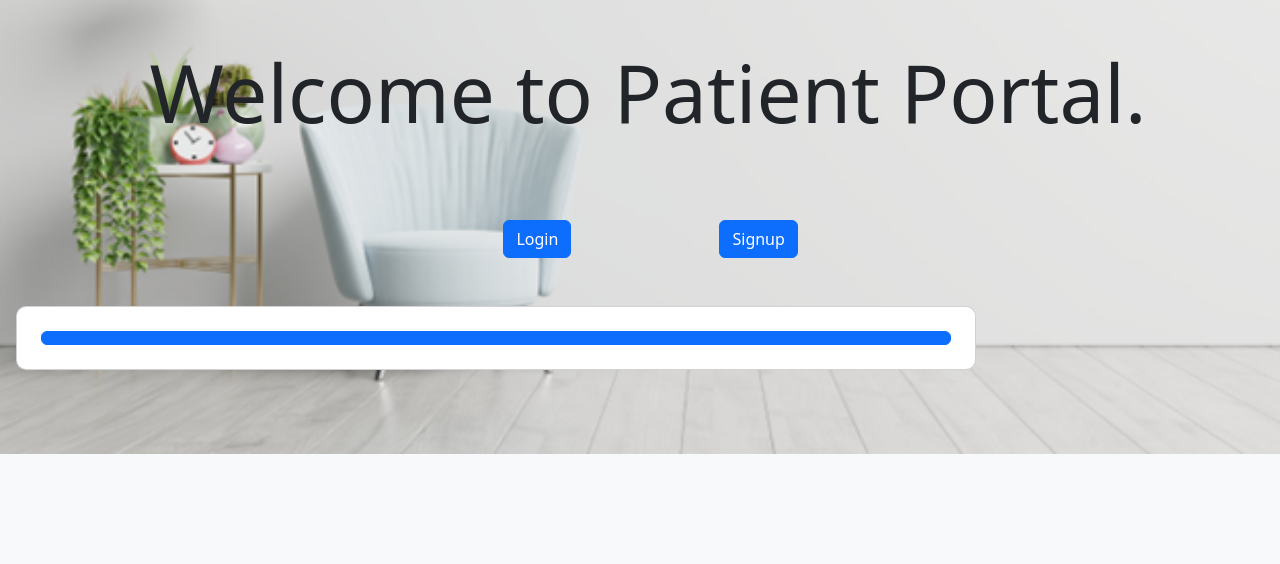
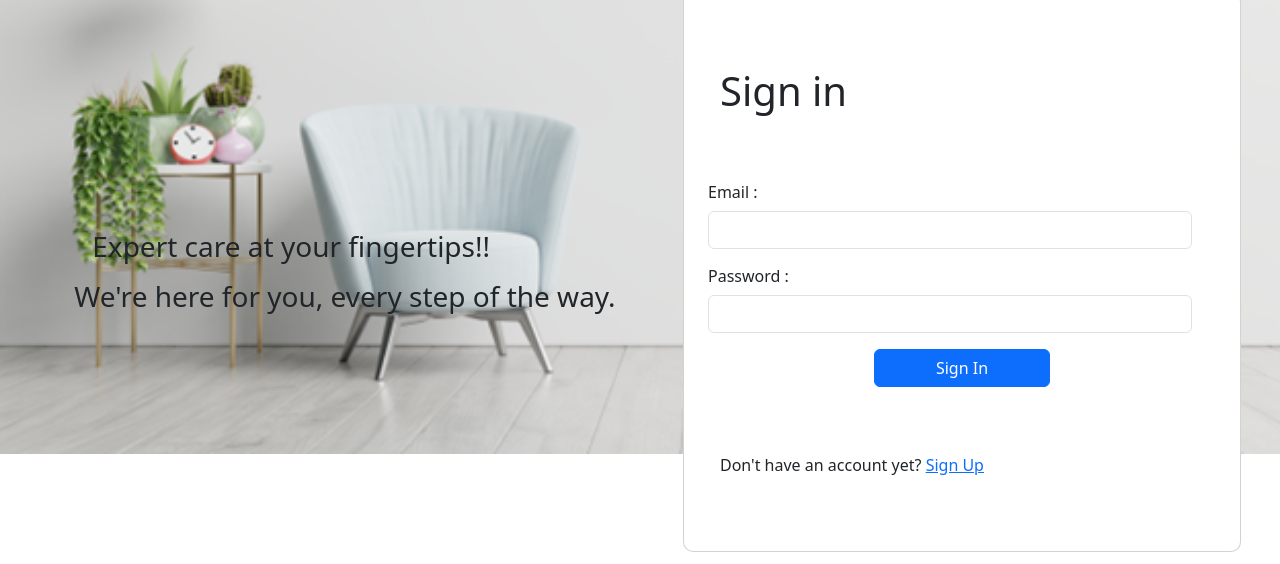
Before and after one commit to parimalingle1805/patient-portal, a Django app: page / in a window 1280 px wide. Shown: the part 346-910 px from the top of the page. Before the commit the page ends 800 px from the top, so only its background shows below. Run offline with Django 5.2, Linux system fonts and the light colour scheme; some libraries are stand-ins or nearby versions.

Commit message:
finalized login and register page layout

```diff
--- a/patient_portal/settings.py
+++ b/patient_portal/settings.py
@@ -25,7 +25,7 @@ SECRET_KEY = 'django-insecure-8#_*(%e@ws&*oi(9-r0-v(&+ovz4q5nny2z!i@fmvk^7li!=q%
 # SECURITY WARNING: don't run with debug turned on in production!
 DEBUG = True
 
-ALLOWED_HOSTS = ['192.168.4.32']
+ALLOWED_HOSTS = ['192.168.4.32', '127.0.0.1']
 
 
 # Application definition
--- a/patient_portal_app/templates/base.html
+++ b/patient_portal_app/templates/base.html
@@ -5,13 +5,14 @@
         <meta charset="UTF-8">
         <meta name="viewport" content="width=device-width, initial-scale=1">
         <link href="https://cdn.jsdelivr.net/npm/bootstrap@5.3.3/dist/css/bootstrap.min.css" rel="stylesheet" integrity="sha384-QWTKZyjpPEjISv5WaRU9OFeRpok6YctnYmDr5pNlyT2bRjXh0JMhjY6hW+ALEwIH" crossorigin="anonymous">
+        <link rel="stylesheet" href="https://cdn.jsdelivr.net/npm/bootstrap-icons@1.3.0/font/bootstrap-icons.css">
         <link rel="stylesheet" href="{% static '/css/base.css' %}">
         <title>{% block title %}Welcome to Patient Portal{% endblock %}</title>
     </head>
     <body id="bg" class>
         <nav class="navbar navbar-expand-lg bg-body-tertiary">
           <div class="container-fluid">
-            <a class="navbar-brand" href="{% url 'home' %}"><img src="{% static '/images/logo' %}" alt="Logo" /></a>   {# using django dynamic links (name="home" in urls.py) in href instead of /path incase in future references changes. #}
+            <a class="navbar-brand" href="{% url 'login' %}"><img src="{% static '/images/logo' %}" alt="Logo" /></a>   {# using django dynamic links (name="home" in urls.py) in href instead of /path incase in future references changes. #}
             <button class="navbar-toggler" type="button" data-bs-toggle="collapse" data-bs-target="#navbarSupportedContent" aria-controls="navbarSupportedContent" aria-expanded="false" aria-label="Toggle navigation">
               <span class="navbar-toggler-icon"></span>
             </button>
--- a/patient_portal_app/templates/home.html
+++ /dev/null
@@ -1,23 +0,0 @@
-{% extends 'base.html' %}
-
-{% block content %}
-
-    <div class="container justify-content-center text-center m-2 mt-5 p-2 min-vw-100">
-        <div class="row p-2">
-            <p id="welcome-text" class="h1">{{ welcome_text }}</p>
-        </div>
-        <div class="row m-2 mt-5 p-2 justify-content-center">
-            <div class="col-2 m-2">
-                <a class="btn btn-primary" href="{% url 'login' %}" role="button">Login</a>
-            </div>
-            <div class="col-2 m-2">
-                <a class="btn btn-primary" href="{% url 'register' %}" role="button">Signup</a>
-            </div>
-        </div>
-    </div>
-
-    <div class="card m-3 p-4" style="width: 75%; border-radius: 10px">
-        <a class="btn btn-primary" href="{% url 'login' %}"></a>
-    </div>
-
-{% endblock %}
--- a/patient_portal_app/templates/login.html
+++ b/patient_portal_app/templates/login.html
@@ -4,61 +4,59 @@
 
 {% block content %}
 
-        <div class="container p-5 d-flex justify-content-evenly">
-            <div class="card m-3 p-4" style="width: 75%; border-radius: 10px">
-                <div class="container d-flex justify-content-center">
-                    <h1>Login to patient portal</h1>
-                </div>
+        <div class="p-2 row justify-content-center">
+          <div class="col-lg-6 align-content-center justify-content-center text-center">
+            <div class="row my-2">
+              <div class="col-11">
+                <h3>Expert care at your fingertips!!</h3>
+              </div>
+              <div class="col">
+
+              </div>
+            </div>
+            <div class="row">
+              <div class="col">
+
+              </div>
+              <div class="col-11">
+                <h3>We're here for you, every step of the way.</h3>
+              </div>
+            </div>
+          </div>
+          <div class="col-lg-6 d-flex align-content-center justify-content-center">
+            <div class="card m-1 p-4 justify-content-evenly" style="width: 90%; min-height: 70vh;  border-radius: 10px">
+              <div class="container d-flex justify-content-start">
+                  <h1>Sign in</h1>
+              </div>
               <form>
-                  <div class="row mb-3">
-                    <label for="inputEmail" class="col-sm-2 col-form-label">Email : </label>
-                    <div class="col-sm-10">
-                      <input type="email" class="form-control" id="inputEmail">
+                <div class="row mb-2">
+                  <div class="row">
+                    <label for="inputEmail" class="col-form-label">Email : </label>
+                  </div>
+                  <div class="row">
+                    <div class="col">
+                      <input type="email" class="form-control" id="inputEmail" required>
                     </div>
                   </div>
-                  <div class="row mb-3">
-                    <label for="inputPassword" class="col-sm-2 col-form-label">Password : </label>
-                    <div class="col-sm-10">
-                      <input type="password" class="form-control" id="inputPassword">
+                </div>
+                <div class="row mb-2">
+                  <div class="row">
+                    <label for="inputPassword" class="col-form-label">Password : </label>
+                  </div>
+                  <div class="row">
+                    <div class="col">
+                      <input type="password" class="form-control" id="inputPassword" required>
                     </div>
                   </div>
-{#                  <fieldset class="row mb-3">#}
-{#                    <legend class="col-form-label col-sm-2 pt-0">Radios</legend>#}
-{#                    <div class="col-sm-10">#}
-{#                      <div class="form-check">#}
-{#                        <input class="form-check-input" type="radio" name="gridRadios" id="gridRadios1" value="option1" checked>#}
-{#                        <label class="form-check-label" for="gridRadios1">#}
-{#                          First radio#}
-{#                        </label>#}
-{#                      </div>#}
-{#                      <div class="form-check">#}
-{#                        <input class="form-check-input" type="radio" name="gridRadios" id="gridRadios2" value="option2">#}
-{#                        <label class="form-check-label" for="gridRadios2">#}
-{#                          Second radio#}
-{#                        </label>#}
-{#                      </div>#}
-{#                      <div class="form-check disabled">#}
-{#                        <input class="form-check-input" type="radio" name="gridRadios" id="gridRadios3" value="option3" disabled>#}
-{#                        <label class="form-check-label" for="gridRadios3">#}
-{#                          Third disabled radio#}
-{#                        </label>#}
-{#                      </div>#}
-{#                    </div>#}
-{#                  </fieldset>#}
-
-{#                  <div class="row mb-3">#}
-{#                    <div class="col-sm-10 offset-sm-2">#}
-{#                      <div class="form-check">#}
-{#                        <input class="form-check-input" type="checkbox" id="gridCheck1">#}
-{#                        <label class="form-check-label" for="gridCheck1">#}
-{#                          Example checkbox#}
-{#                        </label>#}
-{#                      </div>#}
-{#                    </div>#}
-{#                  </div>#}
-                  <button type="submit" class="btn btn-primary">Sign in</button>
-                </form>
+                </div>
+                <div class="row d-flex justify-content-center">
+                  <button style="width: 33%;" type="submit" class="btn btn-primary mt-2">Sign In</button>
+                </div>              </form>
+              <div class="container mt-3">
+                Don't have an account yet? <a href="{% url 'register' %}">Sign Up</a>
+              </div>
             </div>
+          </div>
         </div>
 
 {% endblock %}
--- a/patient_portal_app/urls.py
+++ b/patient_portal_app/urls.py
@@ -1,7 +1,8 @@
 from django.urls import path
 from . import views
+
 urlpatterns = [
-    path('', views.home, name='home'), # to reference or create link to this page on another page, this 'name' reference is required.
-    path('login/', views.login, name='login'),
+    path('', views.login, name='login'), # to reference or create link to this page on another page, this 'name' reference is required.
+    # path('login/', views.login, name='login'),
     path('register/', views.register, name='register'),
 ]
--- a/patient_portal_app/views.py
+++ b/patient_portal_app/views.py
@@ -1,11 +1,8 @@
 from django.shortcuts import render
 
-def home(req):
+def login(req):
     welcome_text = "Welcome to Patient Portal."
-    return render(req, 'home.html', {'welcome_text': welcome_text}) # {} for passing python code/args to our page.
-
-def login(req):
-    return render(req, 'login.html', {})
+    return render(req, 'login.html', {'welcome_text': welcome_text}) # {} for passing python code/args to our page.
 
 def register(req):
     return render(req, 'register.html', {})
--- a/static/css/base.css
+++ b/static/css/base.css
@@ -6,3 +6,7 @@
 #welcome-text {
     font-size: 5rem;
 }
+
+.text-center {
+    text-align: center;
+}
```
Also changed, not shown: patient_portal_app/templates/register.html (+65 -19 lines).
